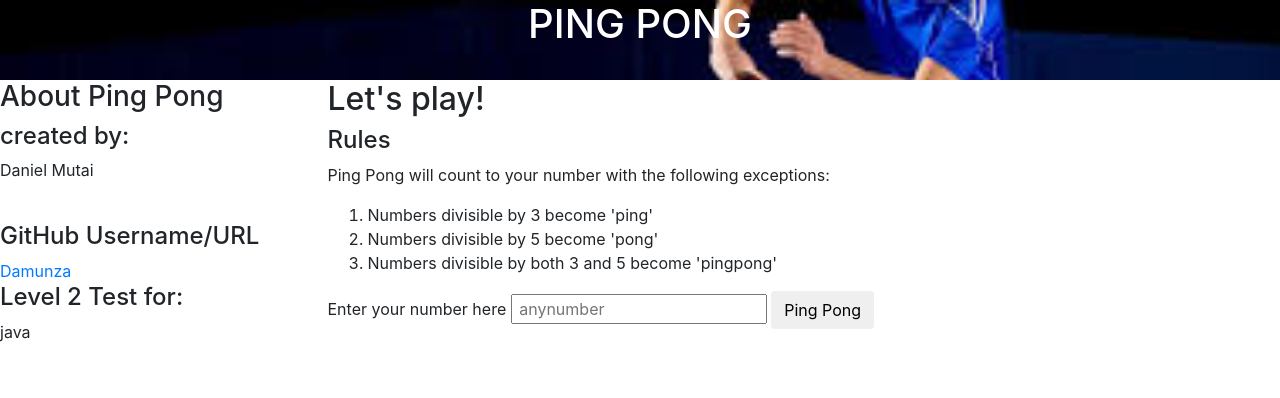
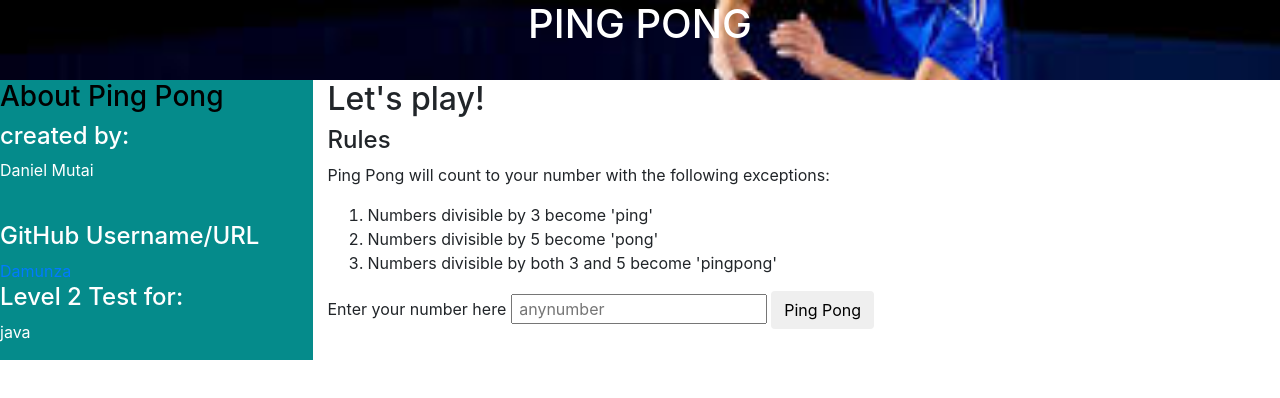
Before and after one commit to damunza/Ping-pong, a plain HTML site: page index.html in a window 1280 px wide. Drawn offline with Linux system fonts and the light colour scheme.

Commit message:
styling the left column

```diff
--- a/css/styles.css
+++ b/css/styles.css
@@ -6,3 +6,10 @@
   color: white;
   height: 80px;
 }
+#two{
+  background-color: #058b8b;
+  color: white;
+}
+#heading{
+  color: black;
+}
```
